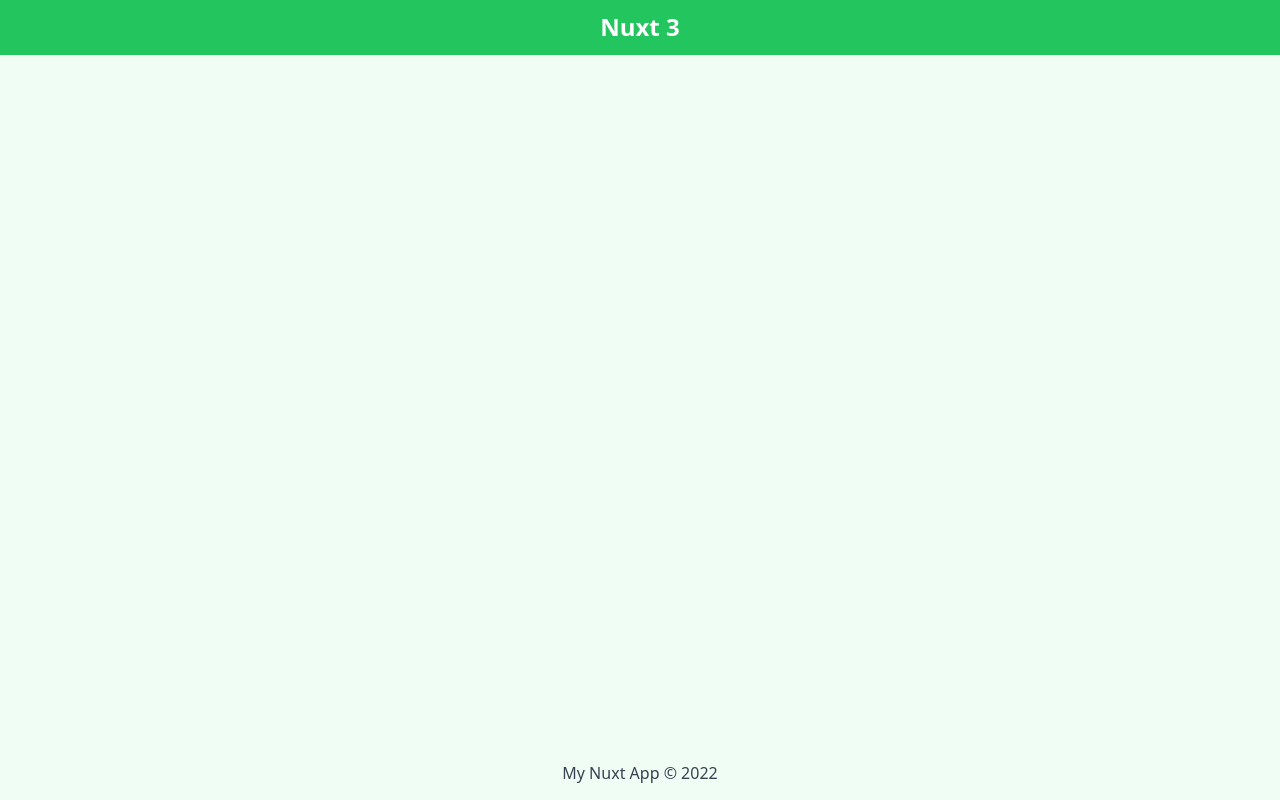
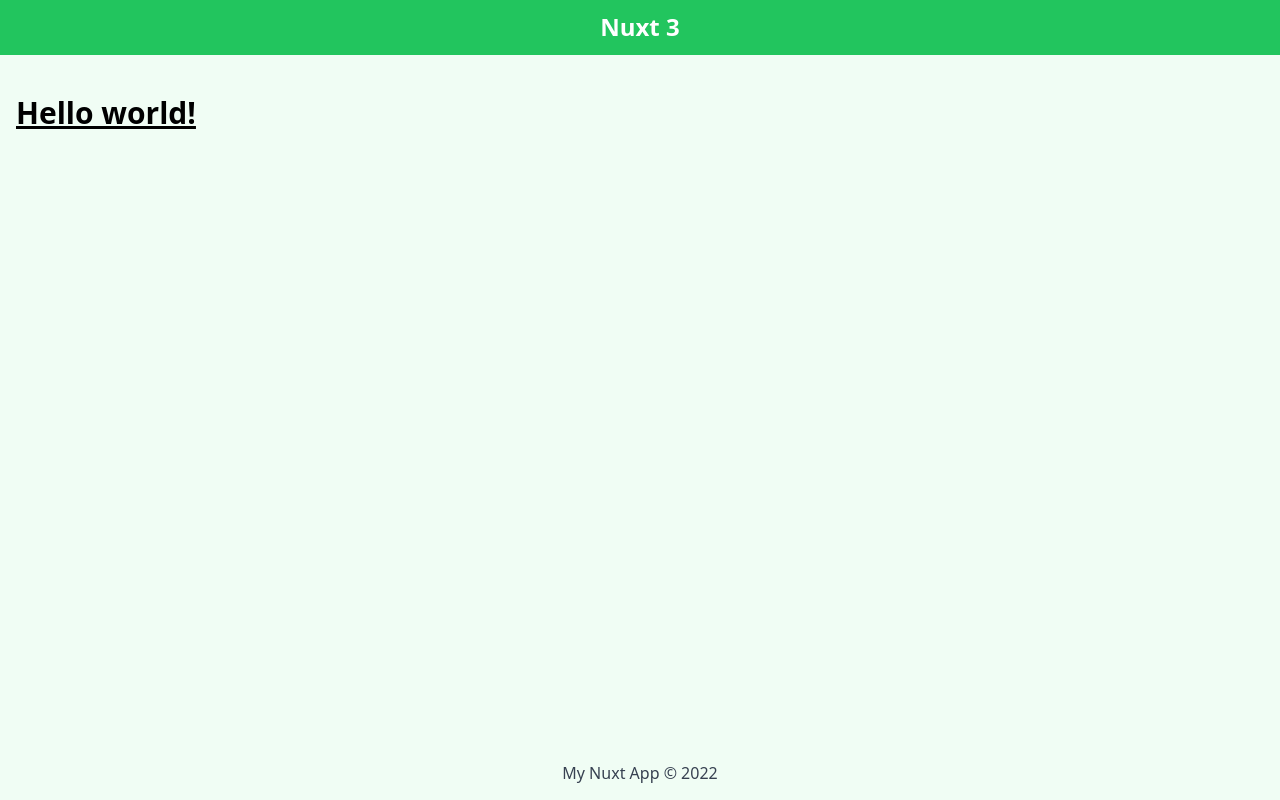
Before and after one commit to ylsama/nuxt3, a Nuxt app: page /hello in a window 1280 px wide. Built offline with nearby package versions, Linux system fonts and the light colour scheme.

Commit message:
Helloword page

```diff
--- /dev/null
+++ b/pages/hello.vue
@@ -0,0 +1,3 @@
+<template>
+  <h1 class="text-3xl font-bold underline">Hello world!</h1>
+</template>
```
